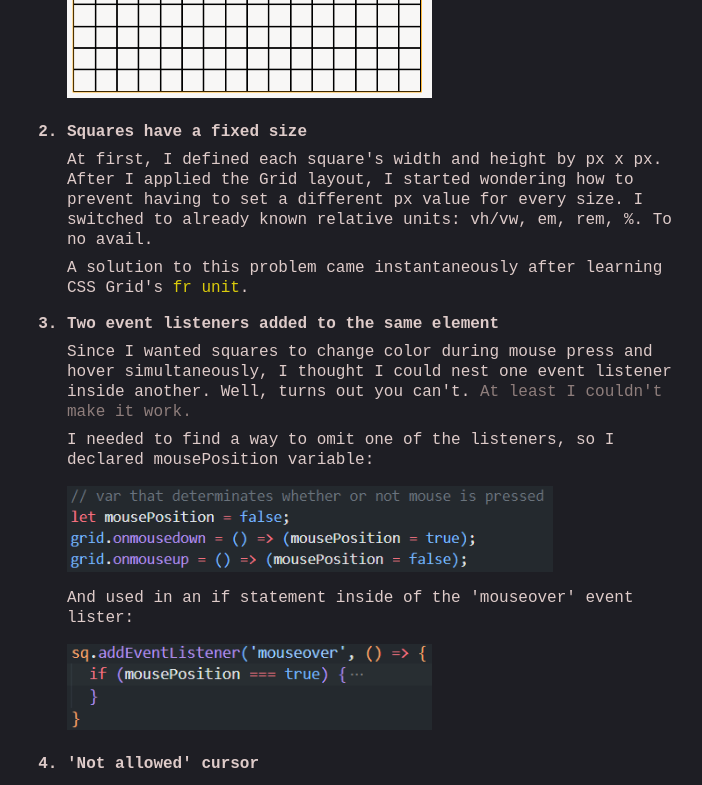
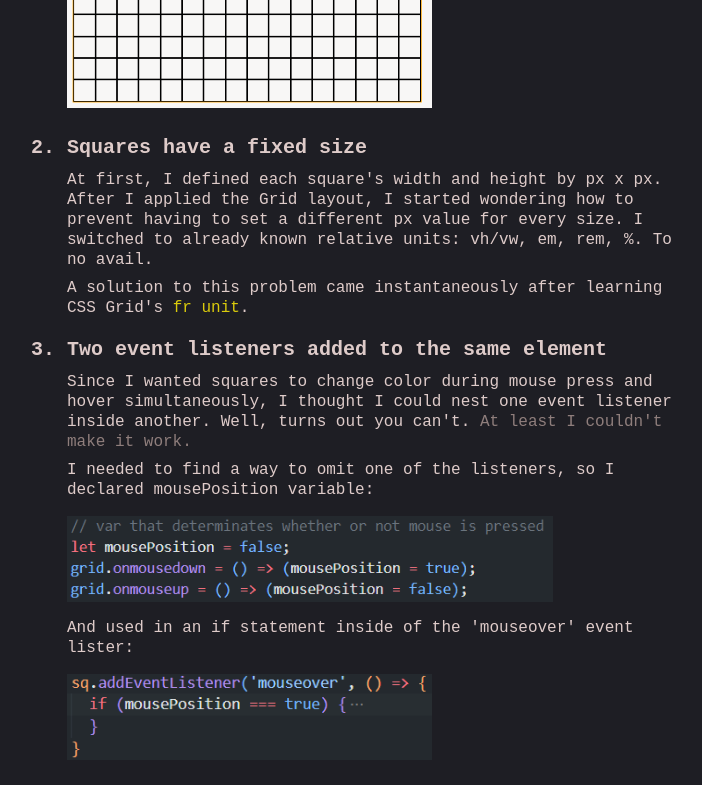
Before and after one commit to klaukata/portfolio, a plain HTML site: page subpages/etch-a-sketch/easIndex.html in a window 1280 px wide. Shown: the part 1980-2765 px from the top of the page, without its empty margins (285-987 px from the left). Drawn offline with nearby package versions, Linux system fonts and the light colour scheme; files that its build step writes are made by us from their sources.

Commit message:
bigger li

```diff
--- a/subpages/etch-a-sketch/easIndex.html
+++ b/subpages/etch-a-sketch/easIndex.html
@@ -65,14 +65,14 @@
     <div class="subpage-section">
         <h2 class="subpage-sections-h2 fw-bold">challenges</h2>
         <ol>
-            <li class="fw-bold">Squares are overflowing</li>
+            <li class="fw-bold h5">Squares are overflowing</li>
                 <p>Originally, I assumed that I will tackle the squares' layout
                      using Flexbox. After lots of maneuvering this is the best I could achieve:</p>
                 <img src="img/challanges/challange-overflow.png" alt="picture of quares overflowing">
                 <p class="">At this point, I knew that <span class="yellow">re-learning Grid</span>,
                     after years of not using it, will do the trick. And I was right.</p>
                 <img src="img/challanges/challange-overflow-after.png" alt="">
-            <li class="fw-bold">Squares have a fixed size</li>
+            <li class="fw-bold h5">Squares have a fixed size</li>
                 <p>At first, I defined each square's width and height by px x px.
                     After I applied the Grid layout, I started wondering how to
                     prevent having to set a different px value for every size.
@@ -80,7 +80,7 @@
                     To no avail. </p>
                 <p>A solution to this problem came instantaneously after
                     learning CSS Grid's <span class="yellow">fr unit</span>.</p>
-            <li class="fw-bold">Two event listeners added to the same element</li>
+            <li class="fw-bold h5">Two event listeners added to the same element</li>
                 <p>Since I wanted squares to change color during mouse press and
                     hover simultaneously, I thought I could nest one event listener
                     inside another. Well, turns out you can't.
@@ -90,7 +90,7 @@
                 <img style="max-width: 80%" src="img/challanges/challange-mousePosition.png" alt="">
                 <p>And used in an if statement inside of the 'mouseover' event lister:</p>
                 <img src="img/challanges/challange-mousePosition-nested.png" alt="">
-            <li class="fw-bold">'Not allowed' cursor</li>
+            <li class="fw-bold h5">'Not allowed' cursor</li>
                 <img style="max-width: 100%" src="img/challanges/challange-cursor-gif.gif" alt="">
                 <p>Since I started working on this application, I encountered
                     this random cursor change while coloring squares. At first,
```
